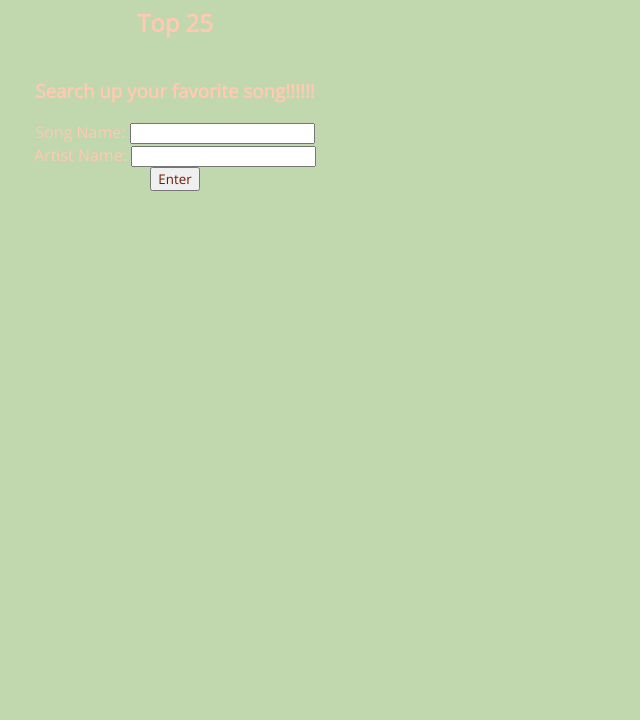
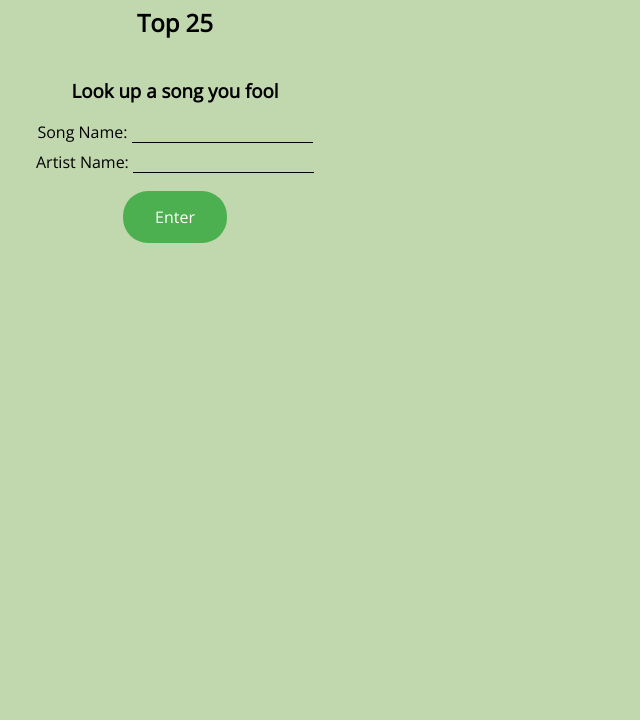
Before and after one commit to Jason-KChen/HackGTeeny, a browser extension: page index.html in a window 1280 px wide. Shown: the part 80-800 px from the top of the page, without its empty margins (0-640 px from the left). Drawn offline with nearby package versions, Linux system fonts and the light colour scheme.

Commit message:
updated visuals

```diff
--- a/index.html
+++ b/index.html
@@ -17,10 +17,10 @@
 
       <h1> The ParrrateBay Score </h1>
       <h2> Top 25 </h2>
-      <table>
-      </table>
+        <table>
 
-      <h3> Search up your favorite song!!!!!! </h3>
+        </table>
+      <h3> Look up a song you fool </h3>
       Song Name: <input type = "text" name = "Song" id = "song"><br>
       Artist Name: <input type = "text" name = "Artist" id = "artist"><br>
       <button id="enter">Enter</button>
--- a/styles.css
+++ b/styles.css
@@ -5,7 +5,6 @@ html {
 body {
     text-align: center;
     font-family: 'Open Sans', sans-serif;
-    color: #FFCAB1;
     background: #C1D7AE;
 }
 
@@ -23,5 +22,29 @@ table {
 
 button {
     font-family: 'Open Sans', sans-serif;
-    color: #6F1A07;
+    background-color: #4CAF50;
+    border: none;
+    color: white;
+    padding: 15px 32px;
+    text-align: center;
+    text-decoration: none;
+    display: inline-block;
+    font-size: 16px;
+    margin: 4px 2px;
+    margin-top: 10px;
+    cursor: pointer;
+    border-radius: 25px;
 }
+
+input {
+    margin-bottom: 8px;
+    border: 0px solid #000000;
+    border-bottom-width: 1px;
+    background: transparent;
+
+    /*background: transparent;*/
+}
+
+input:focus {
+    outline: none;
+}
```
